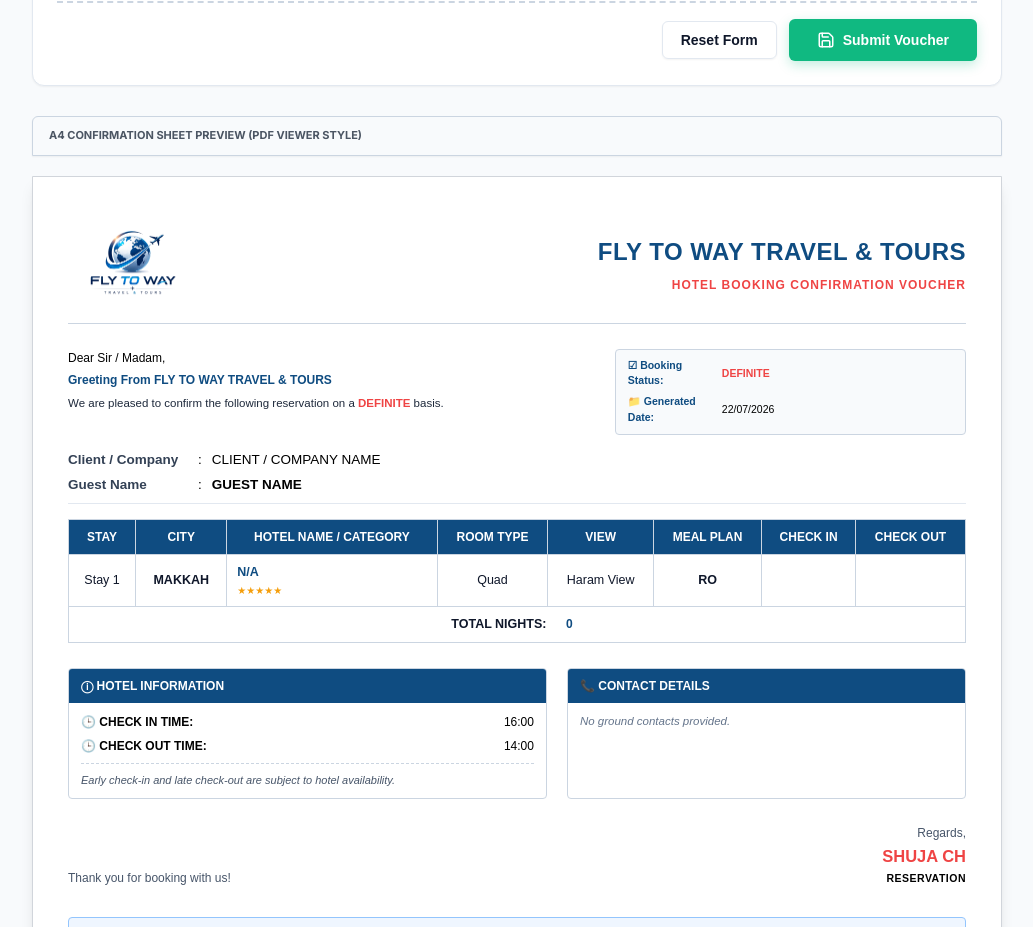
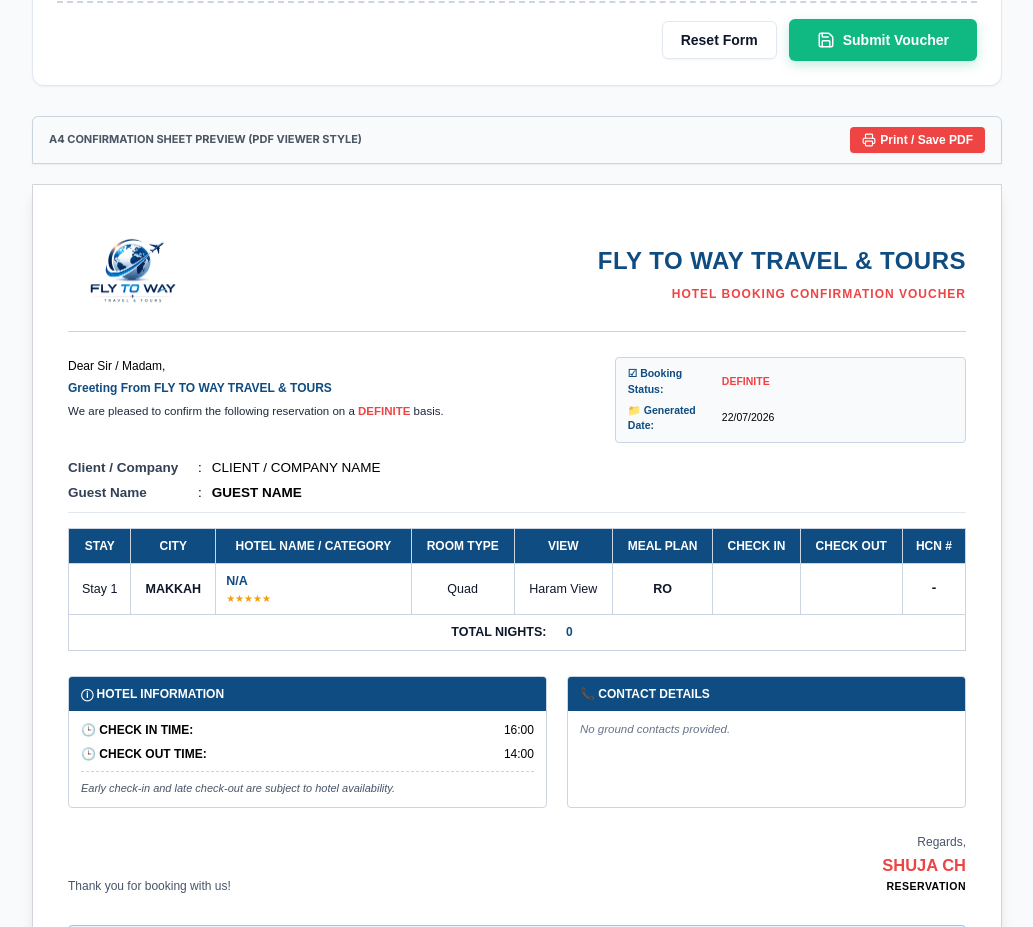
Before and after one commit to ZAID002/travelling-agency-, a Next.js app: page /admin/hotel-vouchers in a window 1280 px wide. Shown: the part 2260-3187 px from the top of the page, without its empty margins (123-1156 px from the left). Built offline with nearby package versions, Linux system fonts and the light colour scheme; no server answers; the database is empty; a web font is replaced by a local one.

Commit message:
fix: add HCN column after Check In / Check Out in hotel voucher PDF

```diff
--- a/app/admin/hotel-vouchers/page.js
+++ b/app/admin/hotel-vouchers/page.js
@@ -786,6 +786,26 @@ function HotelVoucherGeneratorContent() {
           <div className={styles.stackedPreviewPanel}>
             <div className={`${styles.previewToolbar} no-print-bar`} style={{ width: '100%', backgroundColor: '#f8fafc', border: '1px solid #cbd5e1', borderBottom: '1px solid #cbd5e1', padding: '10px 16px', display: 'flex', justifyContent: 'space-between', alignItems: 'center', borderRadius: '6px 6px 0 0' }}>
               <span style={{ fontSize: '11px', fontWeight: 'bold', color: '#4b5563' }}>A4 CONFIRMATION SHEET PREVIEW (PDF VIEWER STYLE)</span>
+              <button
+                type="button"
+                onClick={() => window.print()}
+                className="btn"
+                style={{
+                  padding: '6px 12px',
+                  fontSize: '12px',
+                  backgroundColor: '#ef4444',
+                  color: '#ffffff',
+                  display: 'flex',
+                  alignItems: 'center',
+                  gap: '4px',
+                  borderRadius: '4px',
+                  border: 'none',
+                  cursor: 'pointer',
+                  fontWeight: 'bold'
+                }}
+              >
+                <Printer size={14} /> Print / Save PDF
+              </button>
             </div>
 
             {/* Document sheet */}
@@ -852,6 +872,7 @@ function HotelVoucherGeneratorContent() {
                       <th style={{ border: '1px solid #cbd5e1', padding: '8px 10px', textAlign: 'center', fontWeight: 'bold', backgroundColor: '#0f4c81', color: '#ffffff' }}>Meal Plan</th>
                       <th style={{ border: '1px solid #cbd5e1', padding: '8px 10px', textAlign: 'center', fontWeight: 'bold', backgroundColor: '#0f4c81', color: '#ffffff' }}>Check In</th>
                       <th style={{ border: '1px solid #cbd5e1', padding: '8px 10px', textAlign: 'center', fontWeight: 'bold', backgroundColor: '#0f4c81', color: '#ffffff' }}>Check Out</th>
+                      <th style={{ border: '1px solid #cbd5e1', padding: '8px 10px', textAlign: 'center', fontWeight: 'bold', backgroundColor: '#0f4c81', color: '#ffffff' }}>HCN #</th>
                     </tr>
                   </thead>
                   <tbody>
@@ -894,13 +915,14 @@ function HotelVoucherGeneratorContent() {
                           <td style={{ border: '1px solid #cbd5e1', padding: '8px 10px', textAlign: 'center', fontWeight: 'bold' }}>{stay.mealPlan}</td>
                           <td style={{ border: '1px solid #cbd5e1', padding: '8px 10px', textAlign: 'center' }}>{checkInFormatted}</td>
                           <td style={{ border: '1px solid #cbd5e1', padding: '8px 10px', textAlign: 'center' }}>{checkOutFormatted}</td>
+                          <td style={{ border: '1px solid #cbd5e1', padding: '8px 10px', textAlign: 'center', fontWeight: 'bold', fontFamily: 'monospace' }}>{stay.hcn || '-'}</td>
                         </tr>
                       );
                     })}
 
                     {/* Nights Aggregation Bar */}
                     <tr style={{ backgroundColor: '#0f4c81', color: '#ffffff' }}>
-                      <td colSpan={8} style={{ border: '1px solid #cbd5e1', padding: '8px 10px', textAlign: 'center', fontWeight: 'bold' }}>
+                      <td colSpan={9} style={{ border: '1px solid #cbd5e1', padding: '8px 10px', textAlign: 'center', fontWeight: 'bold' }}>
                         TOTAL NIGHTS:{' '}
                         <span style={{ backgroundColor: '#ffffff', color: '#0f4c81', padding: '3px 10px', borderRadius: '50px', marginLeft: '6px', fontWeight: '900', fontSize: '12px' }}>
                           {voucherData.stays.reduce((acc, s) => acc + (parseInt(s.totalNights) || 0), 0)}
```
